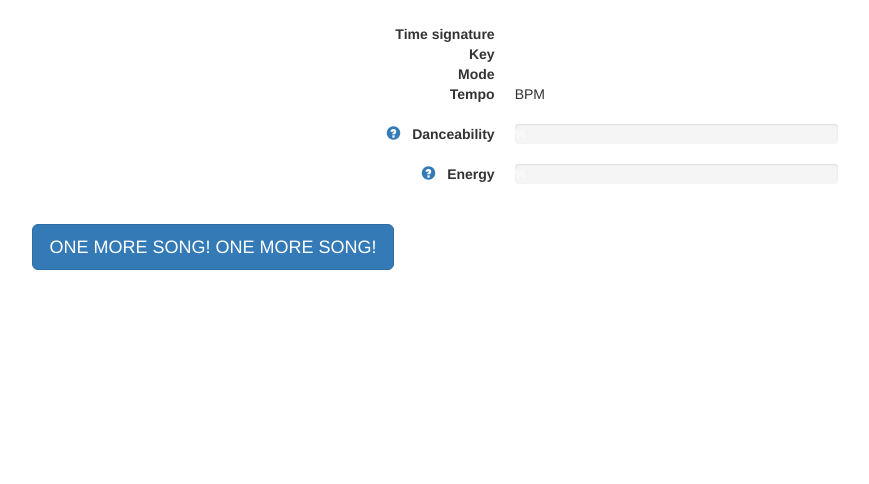
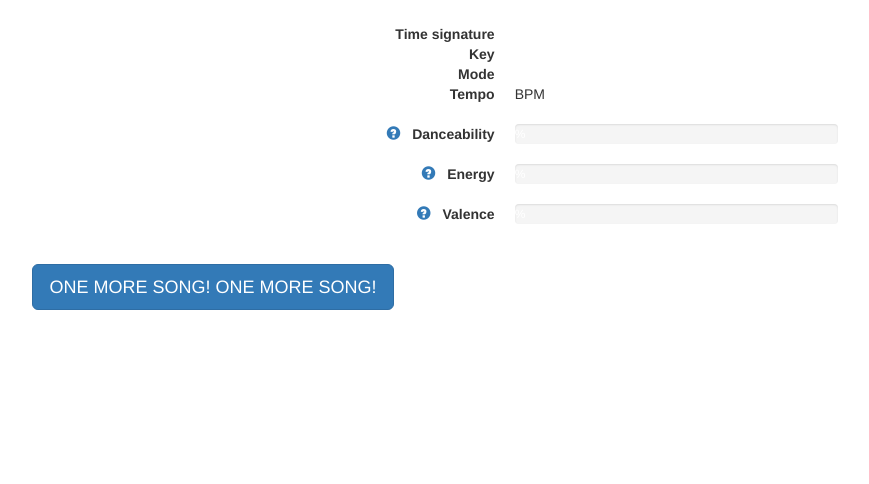
Before and after one commit to vzalberto/notmytempo, a Flask app: template templates/track.html in a window 1280 px wide. Shown: the part 102-586 px from the top of the page, without its empty margins (107-976 px from the left). Run offline with Flask 2, Linux system fonts and the light colour scheme; the template is opened without the code that fills it, so the values that code supplies are empty; some libraries are stand-ins or nearby versions.

Commit message:
Show Valence of a track

```diff
--- a/templates/track.html
+++ b/templates/track.html
@@ -50,6 +50,18 @@
           </div>
         </div>
       </dd>
+
+      <dt>
+      <a tabindex="0" role="button" data-toggle="popover" data-trigger="focus" title="Valence" data-content="A measure from 0.0 to 1.0 describing the musical positiveness conveyed by a track. Tracks with high valence sound more positive (e.g. happy, cheerful, euphoric), while tracks with low valence sound more negative (e.g. sad, depressed, angry)."><span class="glyphicon glyphicon-question-sign" aria-hidden="true"></span></a>
+      &nbsp;&nbsp;Valence</dt>
+      <dd>
+        <div class="progress">
+          <div class="progress-bar progress-bar-info" role="progressbar" aria-valuenow="{{ track[0].valence }}" aria-valuemin="0" aria-valuemax="1" style="width: {{ track[0].valence * 100}}%">
+            {{ track[0].valence * 100}}%
+          </div>
+        </div>
+      </dd>
+
     </dl>
 
   </div>
```
